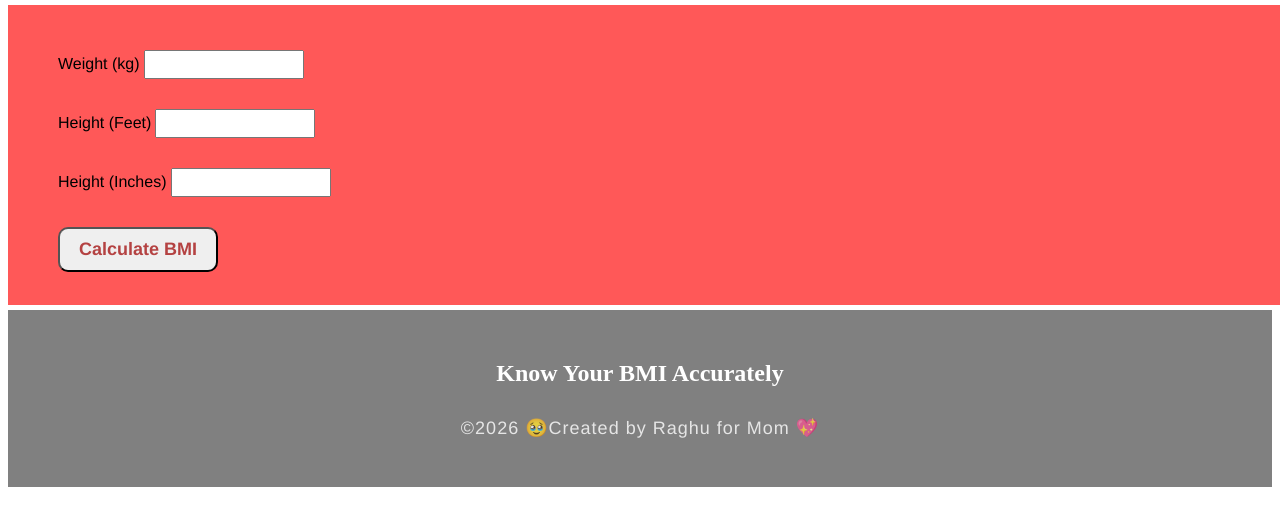
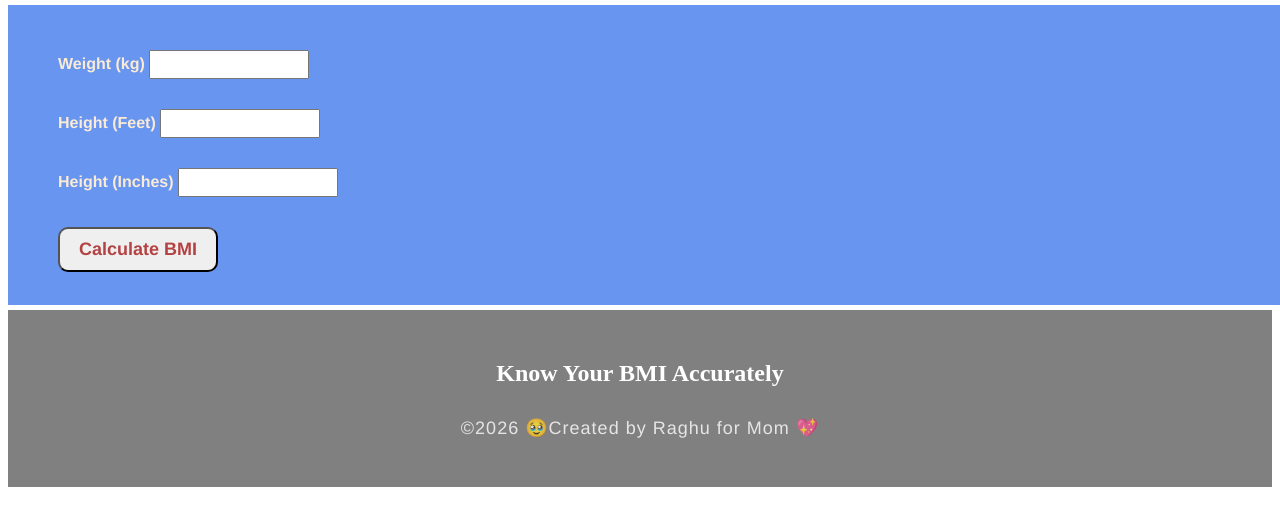
Before and after one commit to Raghu-master/Bmi-Calculator, a Flask app: page /yourbmi in a window 1280 px wide; the page is wider, and only the part inside the window is pictured. Shown: the part 114-640 px from the top of that part. Run offline with Flask 3, Linux system fonts and the light colour scheme.

Commit message:
css fixed

```diff
--- a/static/style.css
+++ b/static/style.css
@@ -16,7 +16,10 @@ header h1{
 
 form{
     margin: 5px 0px;
-    background-color: rgb(255, 88, 88);
+    background-color: rgb(104, 149, 239);
+    color: antiquewhite;
+    font-size: 16px;
+    font-weight: bold;
     padding: 30px 50px;
     height: 30vh;
     width: 100vw;
@@ -35,9 +38,10 @@ form input{
 form input:hover{
     padding: 8px;
     border: 2px solid black;
+    border: 2px solid rgba(128, 128, 128, 0.336);
     border-radius: 5px;  /* auto ❌ → px ✔️ */
+    border-bottom: 5px solid black ;
 }
-
 
 
 .result-white {
```
